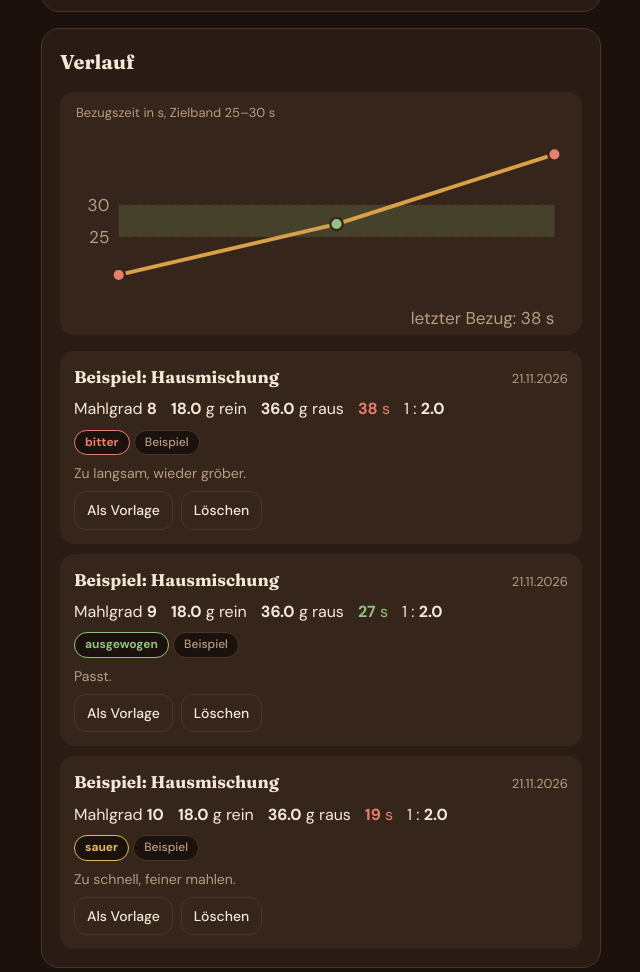
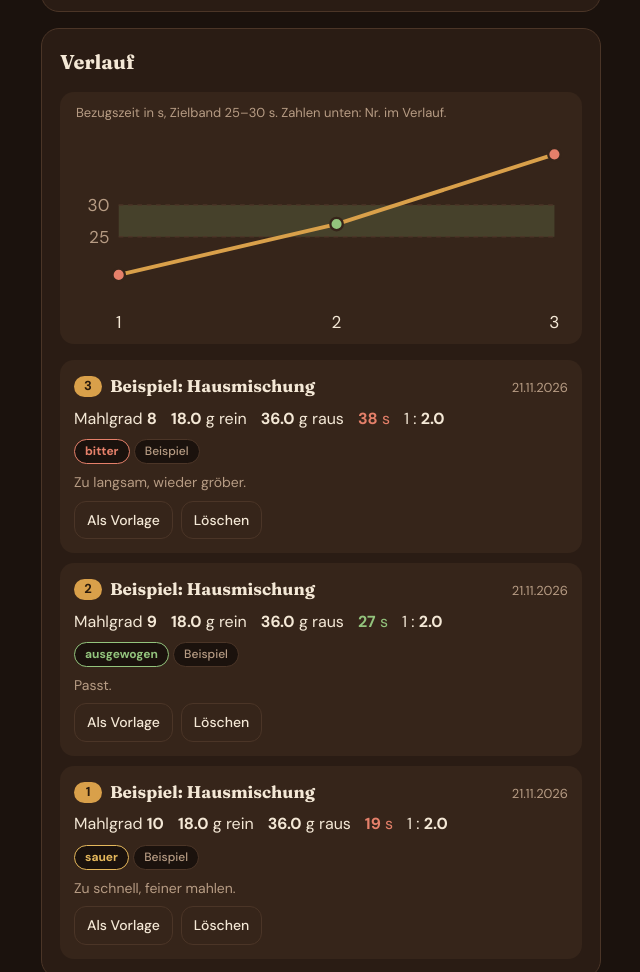
Before and after one commit to claudemn61/Espresso, a plain HTML site: page index.html in a window 1280 px wide. Shown: the part 920-1892 px from the top of the page, without its empty margins (319-959 px from the left). Drawn offline with Linux system fonts and the light colour scheme.

Commit message:
Bezuege im Verlauf durchnummerieren, Nummern in der Grafik
Co-Authored-By: Claude Sonnet 5.5 <noreply@anthropic.com>
Claude-Session: https://claude.ai/code/session_016rtXmttggnHjzLuBMeCfGZ

```diff
--- a/index.html
+++ b/index.html
@@ -99,6 +99,7 @@
   .shot { background: var(--surface-2); border-radius: 14px; padding: 14px; display: flex; flex-direction: column; gap: 8px; }
   .shot-top { display: flex; justify-content: space-between; gap: 10px; align-items: baseline; }
   .shot-bean { font-family: var(--display); font-weight: 700; font-size: 17px; overflow-wrap: anywhere; }
+  .shot-nr { display: inline-block; min-width: 28px; text-align: center; margin-right: 8px; padding: 1px 8px; border-radius: 999px; background: var(--crema); color: var(--crema-ink); font-family: var(--body); font-size: 13px; font-weight: 700; font-variant-numeric: tabular-nums; vertical-align: 2px; }
   .shot-date { color: var(--muted); font-size: 13px; white-space: nowrap; }
   .shot-nums { display: flex; flex-wrap: wrap; gap: 6px 14px; font-variant-numeric: tabular-nums; }
   .shot-nums span b { font-weight: 700; }
@@ -329,6 +330,19 @@
     }
   }
 
+  /* Nummerierung: ältester Bezug = 1. Wird bei jedem Rendern neu berechnet, Löschen rückt nach. */
+  function chrono() {
+    return shots.slice().sort(function (a, b) {
+      if (a.date !== b.date) return a.date < b.date ? -1 : 1;
+      return String(a.id).localeCompare(String(b.id), undefined, { numeric: true });
+    });
+  }
+  function numbers() {
+    var map = {};
+    chrono().forEach(function (s, i) { map[s.id] = i + 1; });
+    return map;
+  }
+
   function renderBeans() {
     var seen = {};
     shots.forEach(function (s) { if (!s.ex && s.bean) seen[s.bean] = 1; });
@@ -336,15 +350,14 @@
   }
 
   function renderTrend() {
-    var data = shots.slice().sort(function (a, b) {
-      return a.date === b.date ? 0 : a.date < b.date ? -1 : 1;
-    }).filter(function (s) { return s.time != null; }).slice(-12);
+    var nr = numbers();
+    var data = chrono().filter(function (s) { return s.time != null; }).slice(-12);
     var box = $("trend");
     if (data.length < 2) {
       box.innerHTML = '<p class="cap">Bezugszeit je Bezug (mindestens zwei Einträge nötig)</p>';
       return;
     }
-    var W = 320, H = 130, L = 30, R = 10, T = 10, B = 18;
+    var W = 320, H = 136, L = 30, R = 10, T = 10, B = 24;
     var lo = Math.min(15, Math.min.apply(null, data.map(function (s) { return s.time; })) - 2);
     var hi = Math.max(40, Math.max.apply(null, data.map(function (s) { return s.time; })) + 2);
     function y(v) { return T + (H - T - B) * (1 - (v - lo) / (hi - lo)); }
@@ -355,7 +368,9 @@
       var col = c === "good" ? "var(--good)" : c === "near" ? "var(--near)" : "var(--off)";
       return '<circle cx="' + x(i).toFixed(1) + '" cy="' + y(s.time).toFixed(1) + '" r="4" fill="' + col + '" stroke="var(--surface-2)" stroke-width="1.5"/>';
     }).join("");
-    var last = data[data.length - 1];
+    var labels = data.map(function (s, i) {
+      return '<text x="' + x(i).toFixed(1) + '" y="' + (H - 6) + '" text-anchor="middle" font-size="11" fill="var(--text)">' + nr[s.id] + "</text>";
+    }).join("");
     var svg =
       '<svg viewBox="0 0 ' + W + " " + H + '" role="img" aria-label="Bezugszeiten der letzten ' + data.length + ' Bezüge">' +
       '<rect x="' + L + '" y="' + y(30).toFixed(1) + '" width="' + (W - L - R) + '" height="' + (y(25) - y(30)).toFixed(1) + '" fill="var(--good)" opacity="0.18"/>' +
@@ -365,17 +380,15 @@
       '<text x="' + (L - 6) + '" y="' + (y(25) + 4).toFixed(1) + '" text-anchor="end" font-size="11" fill="var(--muted)">25</text>' +
       '<polyline points="' + pts + '" fill="none" stroke="var(--crema)" stroke-width="2.5" stroke-linejoin="round" stroke-linecap="round"/>' +
       dots +
-      '<text x="' + (W - R) + '" y="' + (H - 3) + '" text-anchor="end" font-size="11" fill="var(--muted)">letzter Bezug: ' + fmt(last.time, 0) + ' s</text>' +
+      labels +
       "</svg>";
-    box.innerHTML = '<p class="cap">Bezugszeit in s, Zielband 25–30 s</p>' + svg;
+    box.innerHTML = '<p class="cap">Bezugszeit in s, Zielband 25–30 s. Zahlen unten: Nr. im Verlauf.</p>' + svg;
   }
 
   function renderList() {
     var ul = $("list");
-    var sorted = shots.slice().sort(function (a, b) {
-      if (a.date !== b.date) return a.date < b.date ? 1 : -1;
-      return String(b.id).localeCompare(String(a.id));
-    });
+    var nr = numbers();
+    var sorted = chrono().reverse();
     if (!sorted.length) {
       ul.innerHTML = '<li class="empty">Noch kein Bezug gespeichert.</li>';
       return;
@@ -385,7 +398,7 @@
       var tc = timeClass(s.time);
       var armed = armedDelete === s.id;
       return '<li class="shot" data-id="' + esc(s.id) + '">' +
-        '<div class="shot-top"><span class="shot-bean">' + esc(s.bean || "Ohne Bohnenname") + '</span><span class="shot-date">' + esc(fmtDate(s.date)) + "</span></div>" +
+        '<div class="shot-top"><span class="shot-bean"><span class="shot-nr" aria-label="Nummer ' + nr[s.id] + '">' + nr[s.id] + '</span>' + esc(s.bean || "Ohne Bohnenname") + '</span><span class="shot-date">' + esc(fmtDate(s.date)) + "</span></div>" +
         '<div class="shot-nums">' +
         "<span>Mahlgrad <b>" + esc(s.grind || "–") + "</b></span>" +
         "<span><b>" + fmt(s.dose) + "</b> g rein</span>" +
@@ -492,11 +505,12 @@
 
   /* Export */
   function csv() {
-    var head = ["Datum", "Bohnen", "Mahlgrad", "Input_g", "Output_g", "Zeit_s", "Verhaeltnis", "Geschmack", "Notiz"];
+    var nr = numbers();
+    var head = ["Nr", "Datum", "Bohnen", "Mahlgrad", "Input_g", "Output_g", "Zeit_s", "Verhaeltnis", "Geschmack", "Notiz"];
     function cell(v) { return '"' + String(v == null ? "" : v).replace(/"/g, '""') + '"'; }
     var rows = shots.filter(function (s) { return !s.ex; }).sort(function (a, b) { return a.date < b.date ? -1 : a.date > b.date ? 1 : 0; }).map(function (s) {
       var r = ratio(s.dose, s.yld);
-      return [s.date, s.bean, s.grind, s.dose, s.yld, s.time, r == null ? "" : r.toFixed(2), s.taste, s.note].map(cell).join(";");
+      return [nr[s.id], s.date, s.bean, s.grind, s.dose, s.yld, s.time, r == null ? "" : r.toFixed(2), s.taste, s.note].map(cell).join(";");
     });
     return [head.join(";")].concat(rows).join("\n");
   }
--- a/sw.js
+++ b/sw.js
@@ -1,4 +1,4 @@
-const CACHE = "espresso-log-v2";
+const CACHE = "espresso-log-v3";
 const SHELL = [
   "./",
   "index.html",
```
